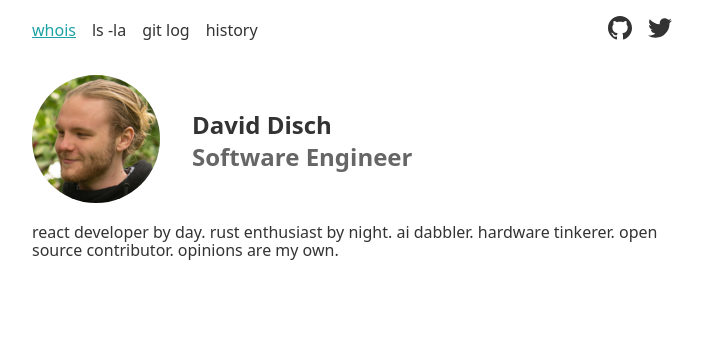
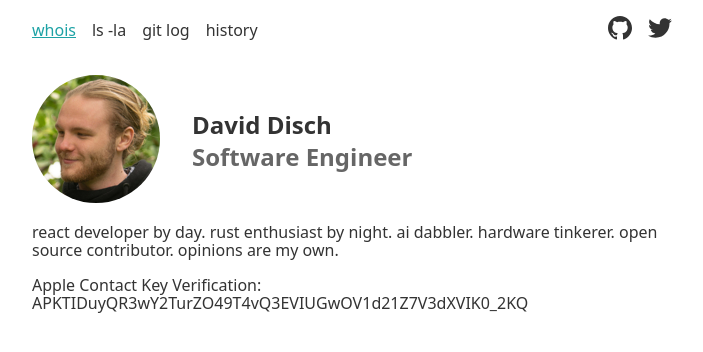
Before and after one commit to Auspicus/daviddisch.com, a Next.js app: page / in a window 1280 px wide. Shown: the top 352 px of the page, without its empty margins (288-991 px from the left). Built offline with nearby package versions, Linux system fonts and the light colour scheme.

Commit message:
Update index.tsx

```diff
--- a/pages/index.tsx
+++ b/pages/index.tsx
@@ -23,6 +23,9 @@ export default function Home() {
         react developer by day. rust enthusiast by night. ai dabbler. hardware
         tinkerer. open source contributor. opinions are my own.
       </p>
+      <p>
+        Apple Contact Key Verification: APKTIDuyQR3wY2TurZO49T4vQ3EVIUGwOV1d21Z7V3dXVIK0_2KQ
+      </p>
     </Layout>
   );
 }
```
